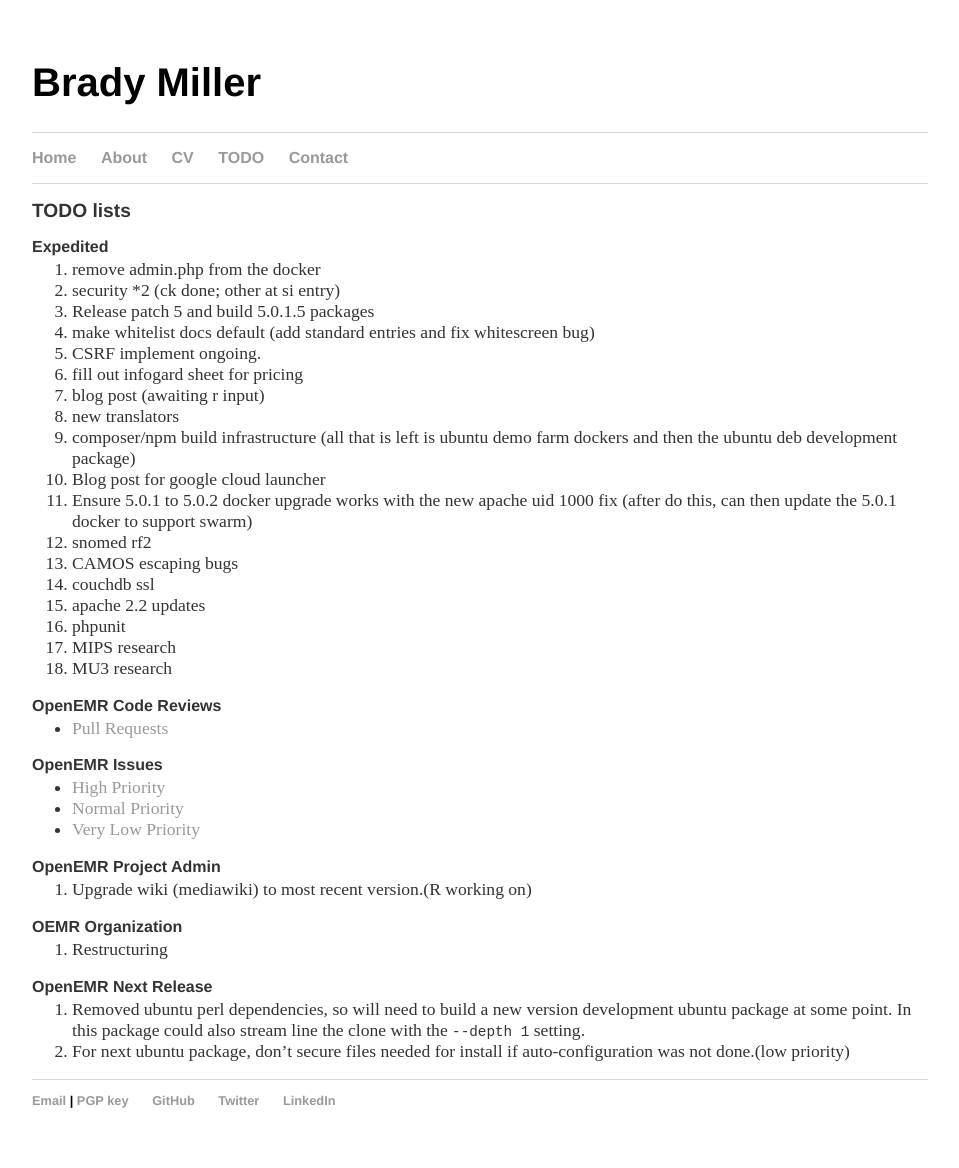
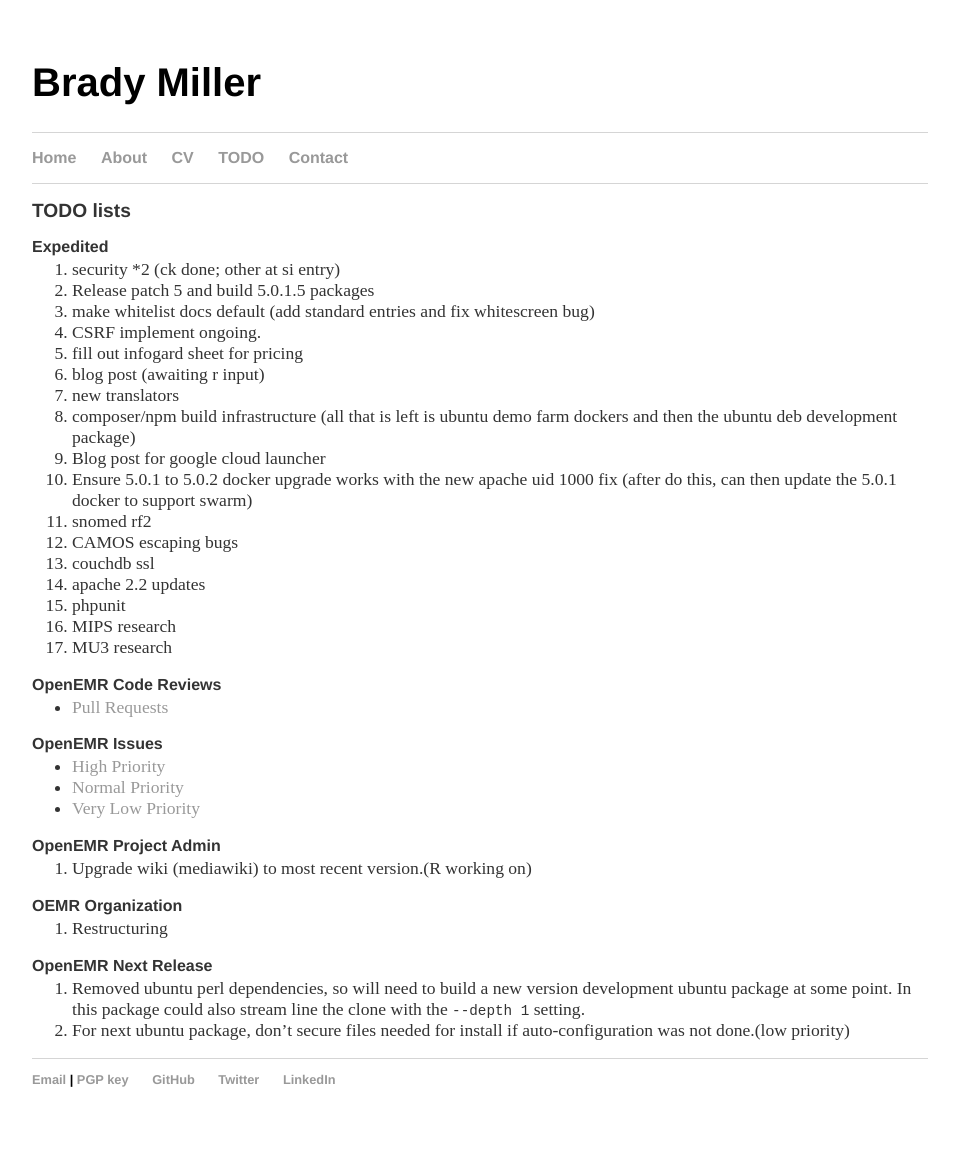
Before and after one commit to bradymiller/bradymiller.github.io, a Jekyll site: the page built from todo/index.md, in a window 1280 px wide. Shown: the whole page, without its empty margins (160-1119 px from the left). Built offline with Jekyll 4.4.1, drawn with Linux system fonts in a browser that asks for light colours; our own code applies the rules of GitHub Pages for plain Markdown files; after the commit the page ends 1147 px from its top, so only the background shows below that.

Commit message:
Update index.md

```diff
--- a/todo/index.md
+++ b/todo/index.md
@@ -4,7 +4,6 @@
 ## TODO lists
 
 ### Expedited
-1. remove admin.php from the docker
 1. security *2 (ck done; other at si entry)
 1. Release patch 5 and build 5.0.1.5 packages
 1. make whitelist docs default (add standard entries and fix whitescreen bug)
```
